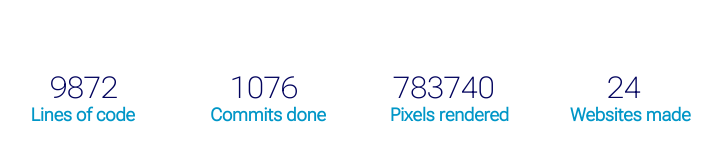
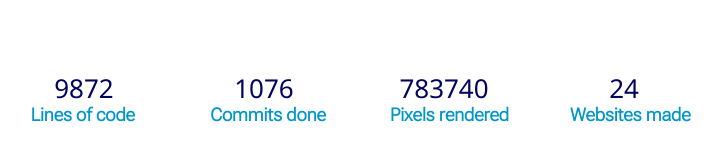
Before and after one commit to SyedSibtainRazvi/Profile-number-statics, a plain HTML site: page index.html in a window 1280 px wide. Shown: the part 295-455 px from the top of the page, without its empty margins (286-1008 px from the left). Drawn offline with Linux system fonts and the light colour scheme.

Commit message:
bug: font issue

```diff
--- a/style.css
+++ b/style.css
@@ -29,7 +29,8 @@ body {
 }
 
 .counter {
-    font-size: 30px;
+    font-size: 26px;
+    font-family:'Segoe UI', Tahoma, Geneva, Verdana, sans-serif;
     position: absolute;
     left: 50%;
     font-weight: 100;
```
